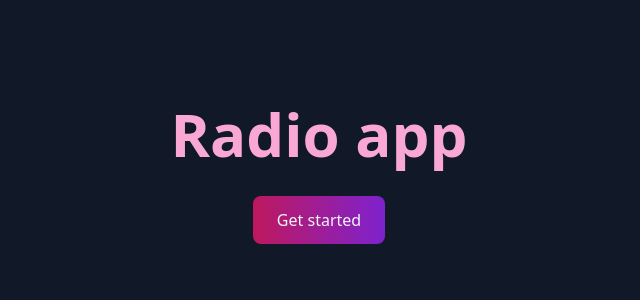
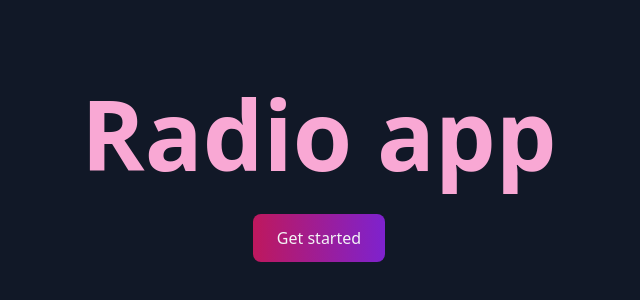
Before and after one commit to hazimco/radio-app, a React (Vite) app: page / in a window 1280 px wide. Shown: the part 226-526 px from the top of the page, without its empty margins (321-961 px from the left). Built offline with nearby package versions, Linux system fonts and the light colour scheme.

Commit message:
making heading on Start page larger on screens that are wider than 640px

```diff
--- a/src/components/Start.jsx
+++ b/src/components/Start.jsx
@@ -3,7 +3,9 @@ import { Link } from "react-router-dom";
 const Start = () => {
   return (
     <div className="flex flex-col items-center justify-center gap-8">
-      <h1 className="text-pink-300 text-6xl font-semibold">Radio app</h1>
+      <h1 className="text-pink-300 text-6xl sm:text-8xl font-semibold">
+        Radio app
+      </h1>
       <Link
         to={"/channel"}
         className="text-gray-100 text-center bg-gradient-to-r from-pink-700 to-purple-700 rounded-lg px-6 py-3"
```
